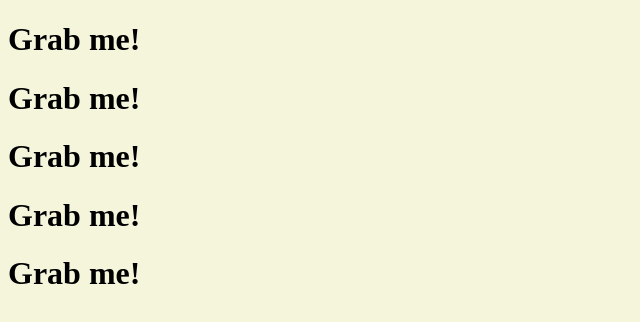
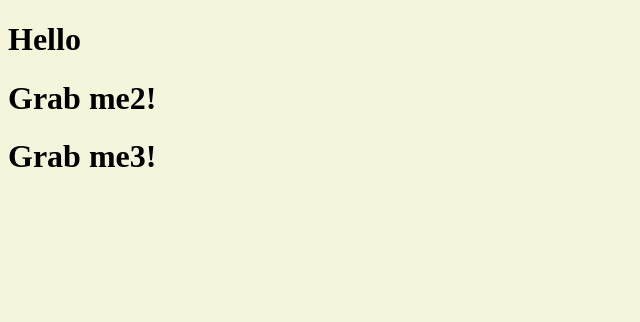
Before and after one commit to niyamallo/Vanilla_JS_Basis, a plain HTML site: page momentum/index.html in a window 1280 px wide. Shown: the whole page, without its empty margins (0-640 px from the left). Drawn offline with Linux system fonts and the light colour scheme.

Commit message:
20230707

```diff
--- a/momentum/app.js
+++ b/momentum/app.js
@@ -176,6 +176,23 @@
 // console.log(title.id);
 // console.log(title.className);
 
-const hellos = document.getElementsByClassName("hello");
+// 많은 Elements를 한번에 array 형식으로 불러올 때
+// const hellos = document.getElementsByClassName("hello");
 
-console.log(hellos);
+// console.log(hellos);
+
+// const title = document.getElementsByTagName("h1");
+
+// console.log(title);
+
+// querySelector: element를 CSS 방식으로 검색. 가장많이 쓰는 방식.
+// class는 앞에 .을 붙이고 id는 앞에 #을 붙인다.
+// querySelector를 사용할 때, 조건을 만족시키는 첫번째 element만 가져오게됨.
+// const title = document.querySelector(".hello h1")
+// // querySelectorAll을 사용하면 조건에 부합하는 모든 element를 array 형태로 가져옴.
+
+// console.log(title); // <h1>Grab me!</h1>
+
+const title = document.querySelector(".hello h1");
+
+title.innerText = "Hello";
--- a/momentum/index.html
+++ b/momentum/index.html
@@ -7,11 +7,15 @@
     <title>Momentum</title>
 </head>
 <body>
-    <h1 class="hello">Grab me!</h1>
-    <h1 class="hello">Grab me!</h1>
-    <h1 class="hello">Grab me!</h1>
-    <h1 class="hello">Grab me!</h1>
-    <h1 class="hello">Grab me!</h1>
+    <div class="hello">
+        <h1>Grab me1!</h1>
+    </div>
+    <div class="hello">
+        <h1>Grab me2!</h1>
+    </div>
+    <div class="hello">
+        <h1>Grab me3!</h1>
+    </div>
     <script src="app.js"></script>
 </body>
 </html>
```
